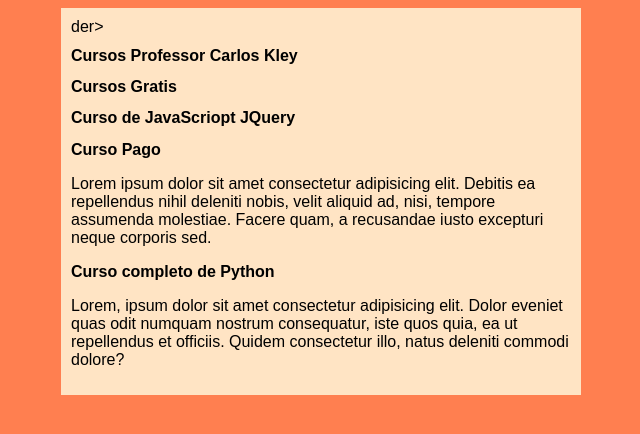
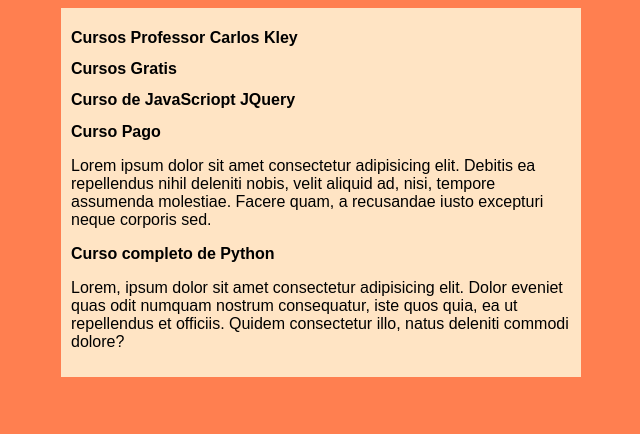
Before and after one commit to ProfessorCarlosKley/projeto-site, a plain HTML site: page index.html in a window 1280 px wide. Shown: the whole page, without its empty margins (319-959 px from the left). Drawn offline with Linux system fonts and the light colour scheme.

Commit message:
Update index.html

```diff
--- a/index.html
+++ b/index.html
@@ -11,7 +11,6 @@
 <body>
     <main>
         <header>
-            der>
             <h1>Cursos Professor Carlos Kley</h1>
             <h2>Cursos Gratis</h2>
         </header>
```
